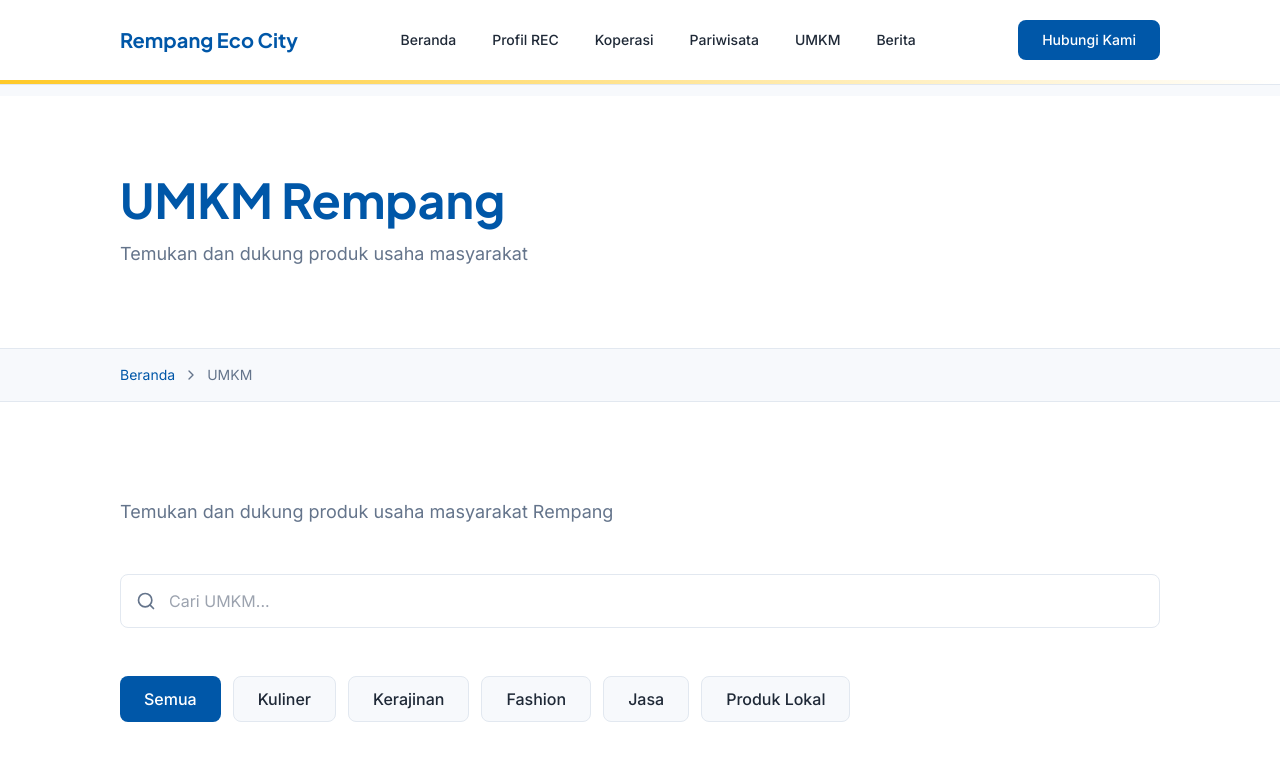
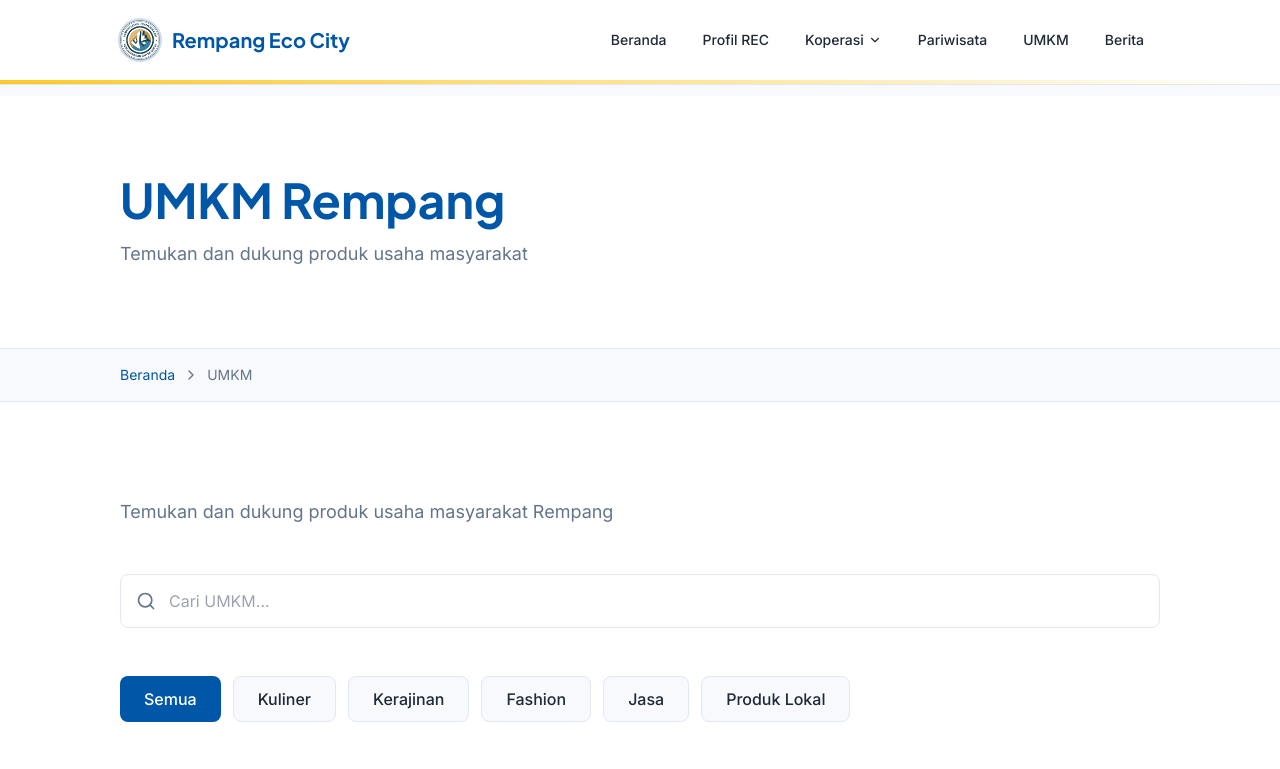
Before and after one commit to Papiann/rempang-eco-city, a Next.js app: page /umkm in a window 1280 px wide. Shown: the top 769 px of the page. Built offline with nearby package versions, Linux system fonts and the light colour scheme; grey boxes are pictures that could not be loaded.

Commit message:
feat: update navbar

```diff
--- a/components/Navbar.tsx
+++ b/components/Navbar.tsx
@@ -2,13 +2,20 @@
 
 import { useState, useEffect } from "react";
 import Link from "next/link";
-import { Menu, X } from "lucide-react";
+import { Menu, X, ChevronDown } from "lucide-react";
 import { motion, AnimatePresence } from "framer-motion";
 
 const navLinks = [
   { label: "Beranda", href: "/" },
   { label: "Profil REC", href: "/profil" },
-  { label: "Koperasi", href: "/koperasi" },
+  {
+    label: "Koperasi",
+    href: "/koperasi",
+    items: [
+      { label: "Koperasi Transmigrasi", href: "/koperasi" },
+      { label: "Koperasi Merah Putih", href: "/koperasi" },
+    ],
+  },
   { label: "Pariwisata", href: "/pariwisata" },
   { label: "UMKM", href: "/umkm" },
   { label: "Berita", href: "/berita" },
@@ -16,6 +23,7 @@ const navLinks = [
 
 export default function Navbar() {
   const [isOpen, setIsOpen] = useState(false);
+  const [openDropdown, setOpenDropdown] = useState<string | null>(null);
   const [scrolled, setScrolled] = useState(false);
 
   useEffect(() => {
@@ -40,14 +48,64 @@ export default function Navbar() {
       }`}
     >
       <nav className="container-content flex items-center justify-between py-4 md:py-5">
-        {/* Logo */}
-        <Link href="/" className="font-heading font-bold text-lg md:text-xl text-primary-blue">
-          Rempang Eco City
+        <Link href="/" className="flex items-center gap-3 text-primary-blue">
+          <img
+            src="/images/logo-kementrans.png"
+            alt="Logo Rempang Eco City"
+            className="h-10 w-10 rounded-full object-cover ring-2 ring-primary-blue/20 shadow-sm"
+          />
+          <span className="font-heading font-bold text-lg md:text-xl">Rempang Eco City</span>
         </Link>
 
-        {/* Desktop Navigation */}
         <div className="hidden md:flex items-center gap-1">
-          {navLinks.map((link) => (
+          {navLinks.map((link) => {
+            if ("items" in link && link.items) {
+              return (
+                <div
+                  key={link.href}
+                  className="relative"
+                  onMouseEnter={() => setOpenDropdown(link.label)}
+                  onMouseLeave={() => setOpenDropdown(null)}
+                >
+                  <button
+                    type="button"
+                    className="flex items-center gap-1 px-4 py-2 text-sm font-medium text-text-primary hover:text-primary-blue transition-colors"
+                    onClick={() => setOpenDropdown((prev) => (prev === link.label ? null : link.label))}
+                  >
+                    {link.label}
+                    <ChevronDown
+                      size={14}
+                      className={`transition-transform ${openDropdown === link.label ? "rotate-180" : ""}`}
+                    />
+                  </button>
+
+                  <AnimatePresence>
+                    {openDropdown === link.label && (
+                      <motion.div
+                        initial={{ opacity: 0, y: 8 }}
+                        animate={{ opacity: 1, y: 0 }}
+                        exit={{ opacity: 0, y: 8 }}
+                        transition={{ duration: 0.15 }}
+                        className="absolute left-0 top-full mt-2 w-56 rounded-xl border border-border-color bg-white p-2 shadow-lg"
+                      >
+                        {link.items.map((item) => (
+                          <Link
+                            key={item.label}
+                            href={item.href}
+                            onClick={() => setOpenDropdown(null)}
+                            className="block rounded-lg px-3 py-2 text-sm font-medium text-text-primary hover:bg-bg-light hover:text-primary-blue transition-colors"
+                          >
+                            {item.label}
+                          </Link>
+                        ))}
+                      </motion.div>
+                    )}
+                  </AnimatePresence>
+                </div>
+              );
+            }
+
+            return (
               <Link
                 key={link.href}
                 href={link.href}
@@ -55,18 +113,10 @@ export default function Navbar() {
               >
                 {link.label}
               </Link>
-          ))}
+            );
+          })}
         </div>
 
-        {/* Desktop CTA */}
-        <a
-          href="#contact"
-          className="hidden md:inline-block px-6 py-2.5 bg-primary-blue text-white text-sm font-medium rounded-lg hover:bg-primary-dark transition-colors"
-        >
-          Hubungi Kami
-        </a>
-
-        {/* Mobile Menu Button */}
         <button
           onClick={() => setIsOpen(!isOpen)}
           className="md:hidden p-2 text-text-primary hover:bg-bg-light rounded-lg transition-colors"
@@ -76,7 +126,6 @@ export default function Navbar() {
         </button>
       </nav>
 
-      {/* Mobile Navigation */}
       <AnimatePresence>
         {isOpen && (
           <motion.div
@@ -87,7 +136,44 @@ export default function Navbar() {
             className="md:hidden border-t border-border-color bg-white"
           >
             <div className="container-content py-4 space-y-2">
-              {navLinks.map((link) => (
+              {navLinks.map((link) => {
+                if ("items" in link && link.items) {
+                  return (
+                    <div key={link.label} className="rounded-lg border border-border-color bg-bg-light/40">
+                      <button
+                        type="button"
+                        onClick={() => setOpenDropdown((prev) => (prev === link.label ? null : link.label))}
+                        className="flex w-full items-center justify-between px-4 py-3 text-sm font-medium text-text-primary"
+                      >
+                        {link.label}
+                        <ChevronDown
+                          size={14}
+                          className={`transition-transform ${openDropdown === link.label ? "rotate-180" : ""}`}
+                        />
+                      </button>
+
+                      {openDropdown === link.label && (
+                        <div className="border-t border-border-color px-3 py-2 space-y-1">
+                          {link.items.map((item) => (
+                            <Link
+                              key={item.label}
+                              href={item.href}
+                              onClick={() => {
+                                setOpenDropdown(null);
+                                setIsOpen(false);
+                              }}
+                              className="block rounded-lg px-3 py-2 text-sm text-text-primary hover:bg-white hover:text-primary-blue transition-colors"
+                            >
+                              {item.label}
+                            </Link>
+                          ))}
+                        </div>
+                      )}
+                    </div>
+                  );
+                }
+
+                return (
                   <Link
                     key={link.href}
                     href={link.href}
@@ -96,19 +182,13 @@ export default function Navbar() {
                   >
                     {link.label}
                   </Link>
-              ))}
-              <a
-                href="#contact"
-                className="block px-4 py-2.5 bg-primary-blue text-white text-sm font-medium rounded-lg hover:bg-primary-dark transition-colors text-center"
-              >
-                Hubungi Kami
-              </a>
+                );
+              })}
             </div>
           </motion.div>
         )}
       </AnimatePresence>
 
-      {/* Yellow accent line */}
       <div className="h-1 bg-gradient-to-r from-primary-yellow to-primary-yellow/0"></div>
     </header>
   );
--- a/components/sections/HeroBanner.tsx
+++ b/components/sections/HeroBanner.tsx
@@ -43,10 +43,10 @@ export default function HeroBanner() {
             transition={{ duration: 0.7, delay: 0.2 }}
             className="relative"
           >
-            <div className="aspect-square rounded-2xl overflow-hidden bg-gradient-to-br from-bg-light to-border-color">
+            <div className="aspect-square rounded-2xl overflow-hidden bg-gradient-to-br from-bg-light to-border-color shadow-[0_20px_50px_rgba(15,23,42,0.08)]">
               <img
-                src="https://images.unsplash.com/photo-1469022563149-aa64dbd37dae?q=80&w=800&auto=format&fit=crop"
-                alt="Rempang Eco City"
+                src="/images/hero-rumah-rempang.png"
+                alt="Rumah Rempang"
                 className="w-full h-full object-cover"
               />
             </div>
```
Also changed, not shown: public/images/hero-rumah-rempang.png (added). Lines whose indentation alone changed are shown as unchanged.
